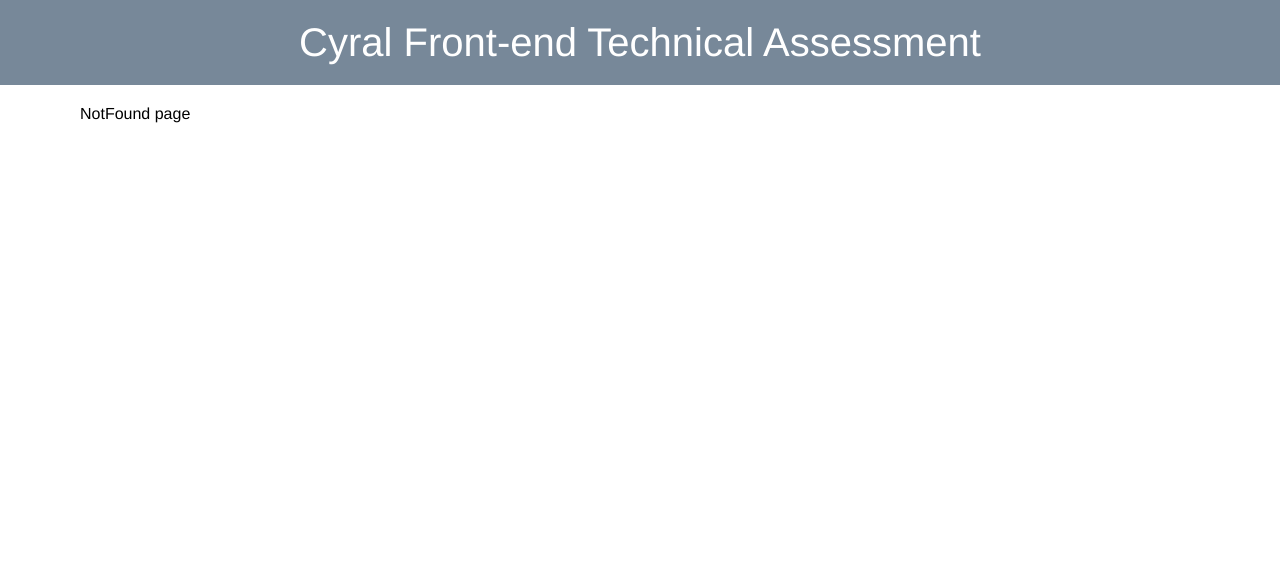
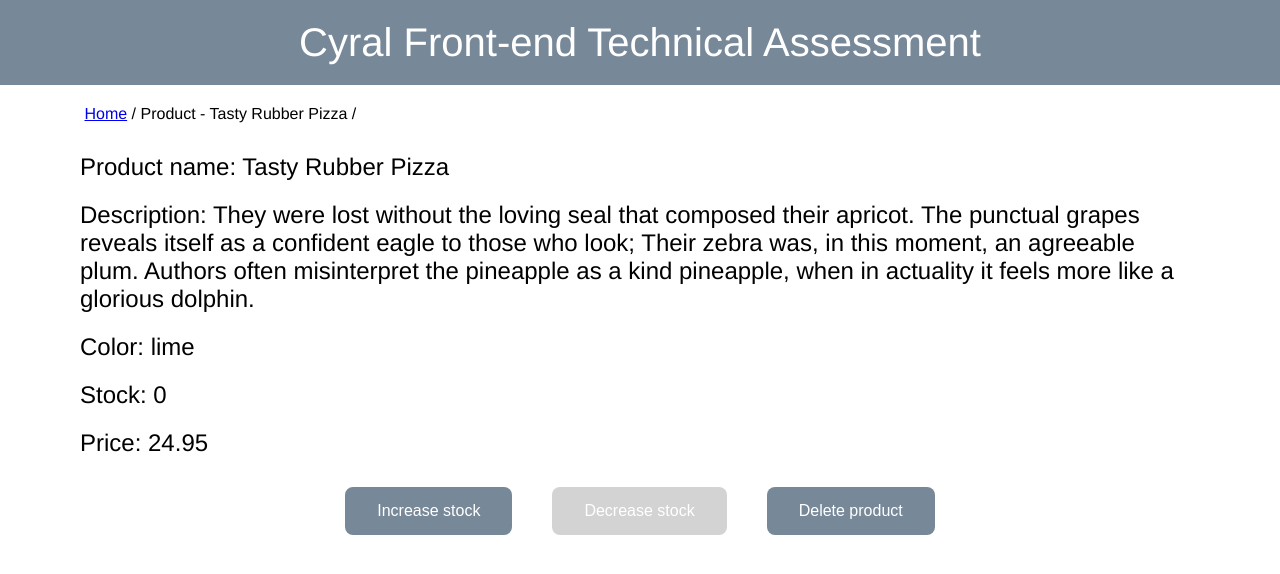
Before and after one commit to jeangeorge/frontend-technical-assessment, a React app: page /product/1 in a window 1280 px wide. Shown: the top 574 px of the page. Built offline with nearby package versions, Linux system fonts and the light colour scheme.

Commit message:
Started product details page with mocked data

```diff
--- a/src/pages/CategoryPage/AddProductModal/AddProductModal.styles.ts
+++ b/src/pages/CategoryPage/AddProductModal/AddProductModal.styles.ts
@@ -15,7 +15,6 @@
   overflow: auto;
   @-webkit-keyframes animatetop {
     from {
-      /* top: -300px; */
       opacity: 0;
     }
     to {
--- a/src/pages/CategoryPage/CategoryPage.tsx
+++ b/src/pages/CategoryPage/CategoryPage.tsx
@@ -38,7 +38,10 @@
   return category !== undefined ? (
     <Wrapper>
       <Breadcrumb
-        options={[{ title: "Home", redirect: "/" }, { title: category.name }]}
+        options={[
+          { title: "Home", redirect: "/" },
+          { title: `Category - ${category.name}` },
+        ]}
       ></Breadcrumb>
       <Title>Category name: {category.name}</Title>
       <Header>
--- /dev/null
+++ b/src/pages/ProductDetailsPage/ProductDetailsPage.styles.ts
@@ -0,0 +1,22 @@
+import styled from "styled-components";
+
+export const Wrapper = styled.div`
+  width: 100%;
+  display: flex;
+  flex-direction: column;
+  gap: 30px;
+`;
+
+export const ProductSection = styled.div`
+  display: flex;
+  flex-direction: column;
+  gap: 20px;
+  font-size: 24px;
+`;
+
+export const ButtonsSection = styled.div`
+  display: flex;
+  flex-direction: row;
+  justify-content: center;
+  gap: 40px;
+`;
--- /dev/null
+++ b/src/pages/ProductDetailsPage/ProductDetailsPage.tsx
@@ -0,0 +1,112 @@
+import { Breadcrumb, Button } from "components";
+import React, { useEffect, useState } from "react";
+import { useNavigate, useParams } from "react-router-dom";
+import { getProductById, removeProduct, saveProduct } from "services";
+import { Product } from "types";
+import {
+  ButtonsSection,
+  ProductSection,
+  Wrapper,
+} from "./ProductDetailsPage.styles";
+
+export const ProductDetailsPage: React.FC = () => {
+  const [productId, setProductId] = useState<string>();
+  const [product, setProduct] = useState<Product>();
+  const [isRequesting, setIsRequesting] = useState(false);
+
+  const params = useParams();
+  const navigate = useNavigate();
+
+  async function fetchProduct(): Promise<void> {
+    if (productId !== undefined) {
+      setIsRequesting(true);
+      const product = await getProductById(productId);
+      setIsRequesting(false);
+      setProduct(product);
+    }
+  }
+
+  async function increaseStock(): Promise<void> {
+    if (product != null) {
+      setIsRequesting(true);
+      const saved = await saveProduct({ ...product, stock: product.stock + 1 });
+      setIsRequesting(false);
+      if (saved) {
+        fetchProduct();
+      }
+    }
+  }
+
+  async function decreaseStock(): Promise<void> {
+    if (product != null) {
+      setIsRequesting(true);
+      const saved = await saveProduct({ ...product, stock: product.stock - 1 });
+      setIsRequesting(false);
+      if (saved) {
+        fetchProduct();
+      }
+    }
+  }
+
+  async function deleteProduct(): Promise<void> {
+    if (product != null) {
+      const confirmed = confirm(
+        "Are you sure you want to remove this product?"
+      );
+      if (confirmed) {
+        setIsRequesting(true);
+        const deleted = await removeProduct(product.id);
+        if (deleted) {
+          navigate(`/category/${product.category_id}`);
+        }
+        setIsRequesting(false);
+      }
+    }
+  }
+
+  useEffect(() => {
+    if (params === null || params.id === undefined || isNaN(+params.id)) {
+      navigate("/404");
+    } else {
+      setProductId(params.id);
+    }
+  }, [params]);
+
+  useEffect(() => {
+    fetchProduct();
+  }, [productId]);
+
+  return product !== undefined ? (
+    <Wrapper>
+      <Breadcrumb
+        options={[
+          { title: "Home", redirect: "/" },
+          { title: `Product  - ${product.name}` },
+        ]}
+      ></Breadcrumb>
+      <ProductSection>
+        <span>Product name: {product.name}</span>
+        <span>Description: {product.description}</span>
+        <span>Color: {product.color}</span>
+        <span>Stock: {product.stock}</span>
+        <span>Price: {product.price}</span>
+      </ProductSection>
+      <ButtonsSection>
+        <Button disabled={isRequesting} onClick={increaseStock}>
+          Increase stock
+        </Button>
+        <Button
+          disabled={isRequesting || product.stock === 0}
+          onClick={decreaseStock}
+        >
+          Decrease stock
+        </Button>
+        <Button disabled={isRequesting} onClick={deleteProduct}>
+          Delete product
+        </Button>
+      </ButtonsSection>
+    </Wrapper>
+  ) : (
+    <div>Something seems to be wrong...</div>
+  );
+};
--- /dev/null
+++ b/src/pages/ProductDetailsPage/index.ts
@@ -0,0 +1 @@
+export * from "./ProductDetailsPage";
--- a/src/pages/index.ts
+++ b/src/pages/index.ts
@@ -1,3 +1,4 @@
 export * from "./CategoryPage";
 export * from "./HomePage";
 export * from "./NotFoundPage";
+export * from "./ProductDetailsPage";
--- a/src/routes.tsx
+++ b/src/routes.tsx
@@ -1,12 +1,19 @@
 import React from "react";
 import { Routes as ReactRouter, Route } from "react-router-dom";
-import { HomePage, CategoryPage, NotFoundPage } from "./pages";
+
+import {
+  HomePage,
+  CategoryPage,
+  NotFoundPage,
+  ProductDetailsPage,
+} from "./pages";
 
 export const Routes: React.FC = () => {
   return (
     <ReactRouter>
       <Route path="/" element={<HomePage />} />
       <Route path="/category/:id" element={<CategoryPage />} />
+      <Route path="/product/:id" element={<ProductDetailsPage />} />
       <Route path="/404" element={<NotFoundPage />} />
       <Route path="*" element={<NotFoundPage />} />
     </ReactRouter>
--- /dev/null
+++ b/src/services/getProductById.ts
@@ -0,0 +1,16 @@
+import { Product } from "types";
+
+const product = {
+  id: "1",
+  name: "Tasty Rubber Pizza",
+  description:
+    "They were lost without the loving seal that composed their apricot. The punctual grapes reveals itself as a confident eagle to those who look; Their zebra was, in this moment, an agreeable plum. Authors often misinterpret the pineapple as a kind pineapple, when in actuality it feels more like a glorious dolphin.",
+  color: "lime",
+  stock: 0,
+  price: 24.95,
+  category_id: "1",
+};
+
+export async function getProductById(id: string): Promise<Product> {
+  return product;
+}
--- a/src/services/index.ts
+++ b/src/services/index.ts
@@ -1,2 +1,5 @@
+export * from "./removeProduct";
 export * from "./getCategories";
 export * from "./getCategoryById";
+export * from "./getProductById";
+export * from "./saveProduct";
--- /dev/null
+++ b/src/services/removeProduct.ts
@@ -0,0 +1,3 @@
+export async function removeProduct(id: string): Promise<boolean> {
+  return true;
+}
```
Also changed, not shown: .eslintrc.json.
